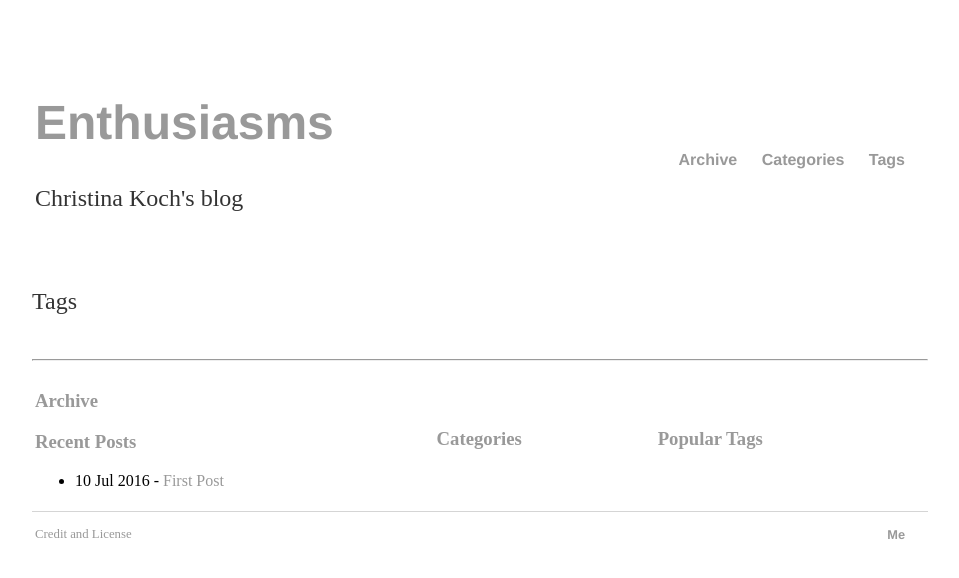
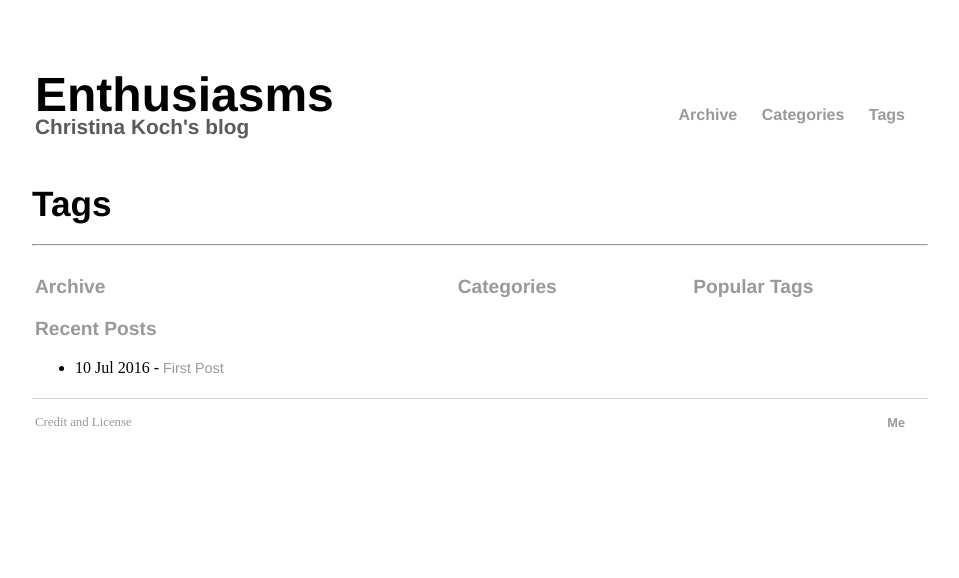
Before and after one commit to ChristinaLK/blog, a Jekyll site: the page built from tags/index.html, in a window 1280 px wide. Shown: the top 578 px of the page, without its empty margins (160-1119 px from the left). Built offline with Jekyll 4.4.1, drawn with Linux system fonts in a browser that asks for light colours.

Commit message:
all the css changes

```diff
--- a/css/main.css
+++ b/css/main.css
@@ -8,18 +8,67 @@ a {
     color: #999;
 }
 a:hover {
-    text-decoration: underline;
+    text-decoration: none;
+    color: #000;
+}
+
+a.title {
+    text-decoration: none;
+    color: #000;
+}
+a.title:hover {
+    color: #999;
+}
+
+a.meta {
+    text-decoration: none;
+    color: #999;
+    font-family:'Helvetica', 'Arial', 'Sans-Serif';
+    font-size: 0.9em;
+
+}
+a.meta:hover {
+    color: #000;
+}
+p.small {
+    line-height: 0;
+    font-family:'Helvetica', 'Arial', 'Sans-Serif';
+	color: #5b5b5b;
+	font-weight: bold;
+}
+p.small2 {
+    line-height: 0;
+    font-family:'Helvetica', 'Arial', 'Sans-Serif';
+	color: #5b5b5b;
+    font-size: 0.9em;
+    font-weight:bold;
+}
+p.blogtitle {
+    line-height: 0;
+    font-family:'Helvetica', 'Arial', 'Sans-Serif';
+    font-size: 2.2em;
+    font-weight:bold;
+    color: #000;
 }
 h1 {
     font-size: 3em;
     font-family:'Helvetica', 'Arial', 'Sans-Serif';
+   line-height: 0;
+}
+h2 {
+	font-size: 2em;
+	font-family:'Helvetica', 'Arial', 'Sans-Serif';
+}
+h3 {
+	font-size: 1.2em;
+	font-family:'Helvetica', 'Arial', 'Sans-Serif';
+	color: #999;
 }
 p {
-    font-size: 1.5em;
-    line-height: 1.4em;
+    font-size: 1.3em;
+    line-height: 1.1em;
     color: #333;
 }
-
 ul.posts {
     margin: 20px auto 40px;
     font-size: 1.5em;
@@ -74,3 +123,9 @@ portfolio td {
 	padding: 20;
 
 }
+
+td.blogfoot{
+    width: 25%;
+    height: 100%;
+    vertical-align: top;
+}
```
